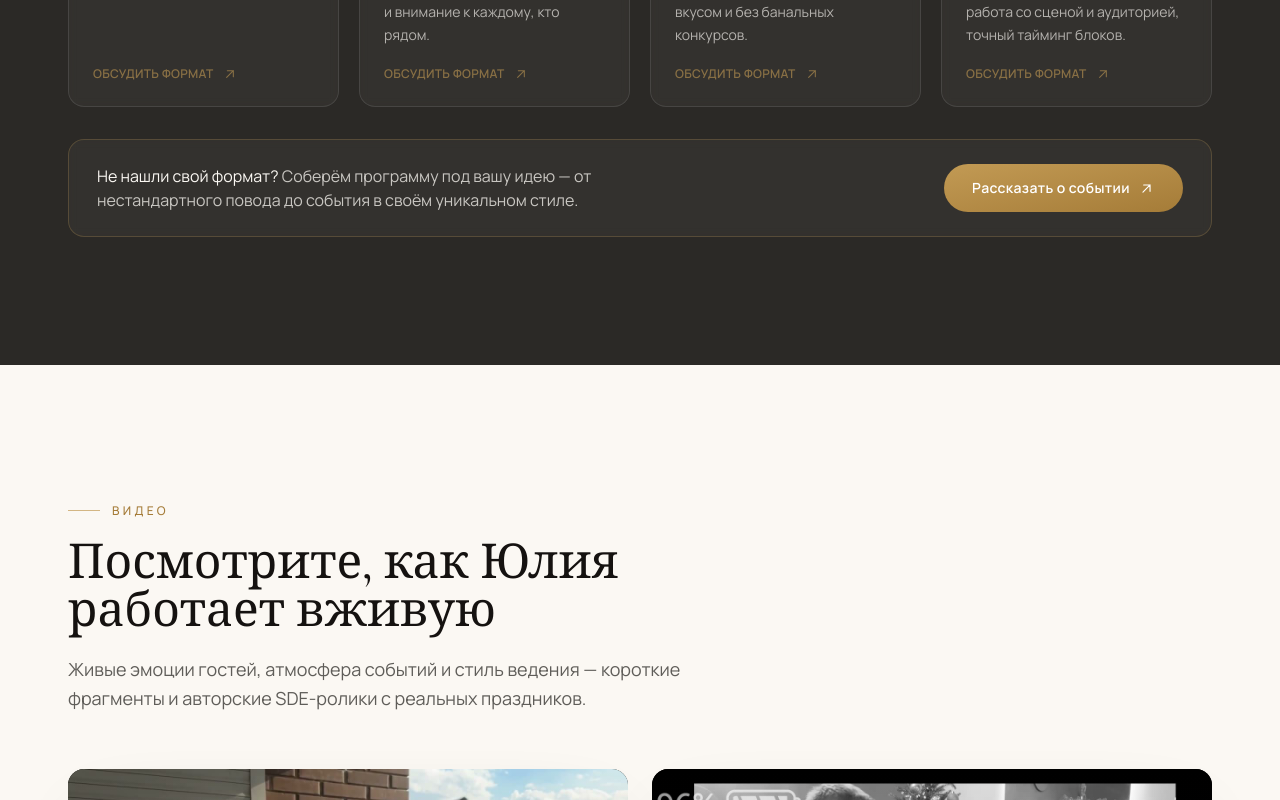
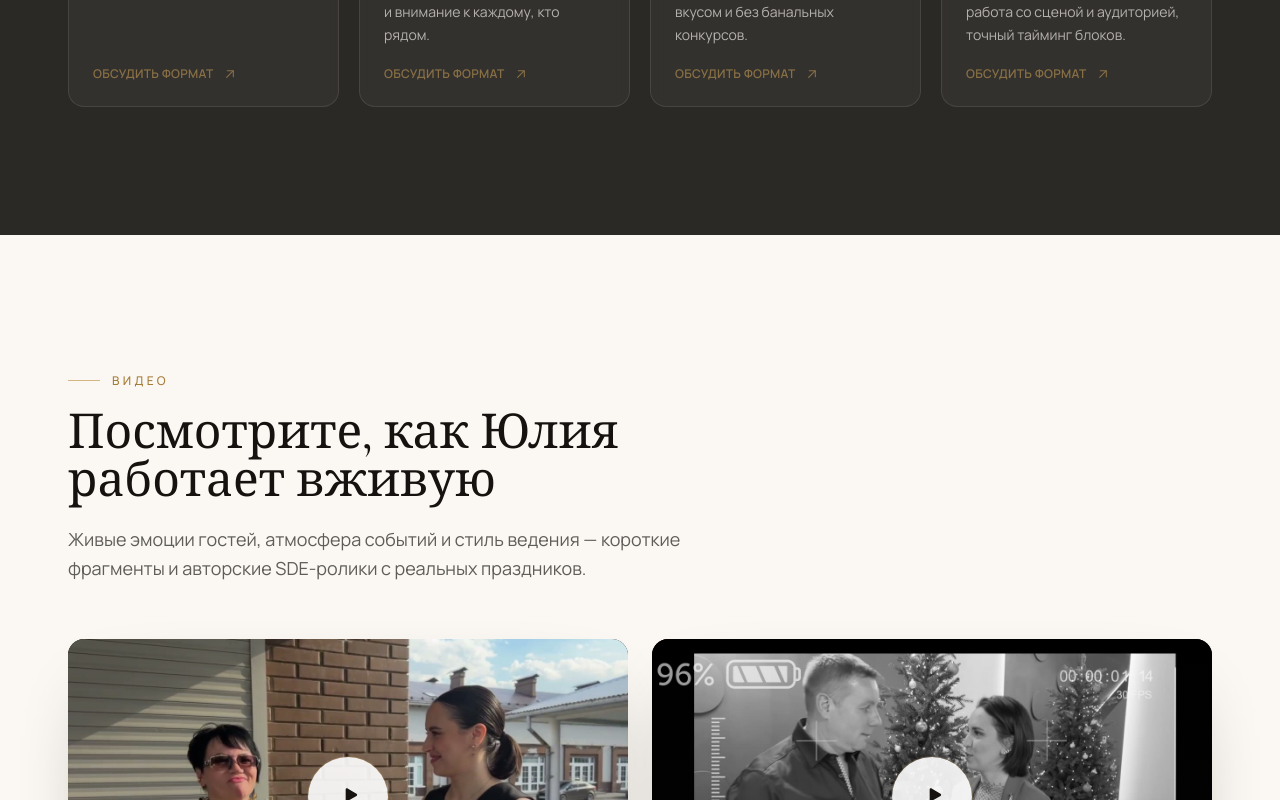
Before and after one commit to Sharkeey777/veduprazdnik, a React (Vite) app: page / in a window 1280 px wide. Shown: the part 2720-3520 px from the top of the page. Built offline with nearby package versions, Linux system fonts and the light colour scheme.

Commit message:
Refine sections and use MAX logo

```diff
--- a/src/components/ContactSection.tsx
+++ b/src/components/ContactSection.tsx
@@ -61,14 +61,14 @@ export default function ContactSection() {
                 href={c.href}
                 target="_blank"
                 rel="noopener noreferrer"
-                className="group flex items-center gap-4 rounded-2xl border border-graphite/10 bg-white/70 px-5 py-4 transition-all duration-300 hover:-translate-y-0.5 hover:border-gold/40 hover:shadow-soft"
+                className="group grid min-h-[68px] grid-cols-[2.75rem_minmax(0,1fr)] items-center gap-4 rounded-2xl border border-graphite/10 bg-white/70 px-5 py-4 transition-all duration-300 hover:-translate-y-0.5 hover:border-gold/40 hover:shadow-soft"
               >
                 <span className="grid h-11 w-11 shrink-0 place-items-center rounded-full bg-gold/12 text-gold-deep transition-colors group-hover:bg-gold group-hover:text-white">
                   <c.icon width={20} height={20} />
                 </span>
-                <span className="flex flex-col">
+                <span className="flex min-w-0 flex-col gap-1 leading-none">
                   <span className="text-xs uppercase tracking-wide text-graphite/50">{c.label}</span>
-                  <span className="font-medium text-ink">{c.value}</span>
+                  <span className="truncate font-medium text-ink">{c.value}</span>
                 </span>
               </a>
             ))}
--- a/src/components/Formats.tsx
+++ b/src/components/Formats.tsx
@@ -94,22 +94,6 @@ export default function Formats() {
             );
           })}
         </div>
-
-        <Reveal delay={0.1}>
-          <div className="mt-8 flex flex-col items-start justify-between gap-5 rounded-2xl border border-gold/25 bg-white/[0.04] px-7 py-6 backdrop-blur-sm sm:flex-row sm:items-center">
-            <p className="max-w-xl text-milk/75">
-              <span className="text-milk">Не нашли свой формат?</span> Соберём программу под вашу
-              идею — от нестандартного повода до события в своём уникальном стиле.
-            </p>
-            <a
-              href="#contacts"
-              className="btn-gold shrink-0"
-            >
-              Рассказать о событии
-              <IconArrowUpRight width={17} height={17} />
-            </a>
-          </div>
-        </Reveal>
       </div>
     </section>
   );
--- a/src/components/Gallery.tsx
+++ b/src/components/Gallery.tsx
@@ -108,9 +108,6 @@ export default function Gallery() {
                   }`}
                 >
                   {cat.label}
-                  <span className={`ml-2 text-xs ${activeTab ? 'text-gold/90' : 'text-graphite/40'}`}>
-                    {cat.items.length}
-                  </span>
                 </button>
               );
             })}
--- a/src/components/Steps.tsx
+++ b/src/components/Steps.tsx
@@ -1,7 +1,6 @@
 import { motion } from 'framer-motion';
-import { steps, contacts } from '../content';
+import { steps } from '../content';
 import Reveal from './Reveal';
-import { IconArrowUpRight } from './icons';
 
 export default function Steps() {
   return (
@@ -60,24 +59,6 @@ export default function Steps() {
             </motion.article>
           ))}
         </div>
-
-        <Reveal delay={0.1}>
-          <div className="mt-12 flex flex-col items-start justify-between gap-5 rounded-2xl border border-gold/25 bg-gradient-to-br from-champagne/50 to-cream/40 px-7 py-6 sm:flex-row sm:items-center">
-            <p className="max-w-xl text-graphite/80">
-              На подготовку обычно уходит от пары недель до нескольких месяцев — чем раньше
-              познакомимся, тем спокойнее пройдёт путь к вашему празднику.
-            </p>
-            <a
-              href={contacts.telegramHref}
-              target="_blank"
-              rel="noopener noreferrer"
-              className="btn-gold shrink-0"
-            >
-              Обсудить дату
-              <IconArrowUpRight width={17} height={17} />
-            </a>
-          </div>
-        </Reveal>
       </div>
     </section>
   );
--- a/src/components/icons.tsx
+++ b/src/components/icons.tsx
@@ -97,9 +97,8 @@ export const IconTelegram = (p: P) => (
 );
 
 export const IconMax = (p: P) => (
-  <svg {...base({ ...p, strokeWidth: 2.4 })}>
-    <path d="m4 17 4.2-10L12 14l3.8-7L20 17" />
-    <path d="M4 17h4M16 17h4" />
+  <svg {...base({ ...p, viewBox: '0 0 720 720', fill: 'currentColor', stroke: 'none' })}>
+    <path d="M350.4 9.6C141.8 20.5 4.1 184.1 12.8 390.4c3.8 90.3 40.1 168 48.7 253.7 2.2 22.2-4.2 49.6 21.4 59.3 31.5 11.9 79.8-8.1 106.2-26.4 9-6.1 17.6-13.2 24.2-22 27.3 18.1 53.2 35.6 85.7 43.4 143.1 34.3 299.9-44.2 369.6-170.3C799.6 291.2 622.5-4.6 350.4 9.6Zm-81 494.4c-11.3 8.8-22.2 20.8-34.7 27.7-18.1 9.7-23.7-.4-30.5-16.4-21.4-50.9-24-137.6-11.5-190.9 16.8-72.5 72.9-136.3 150-143.1 78-6.9 150.4 32.7 183.1 104.2C598.2 444.6 412.9 601.7 269.4 504Z" />
   </svg>
 );
 
```
